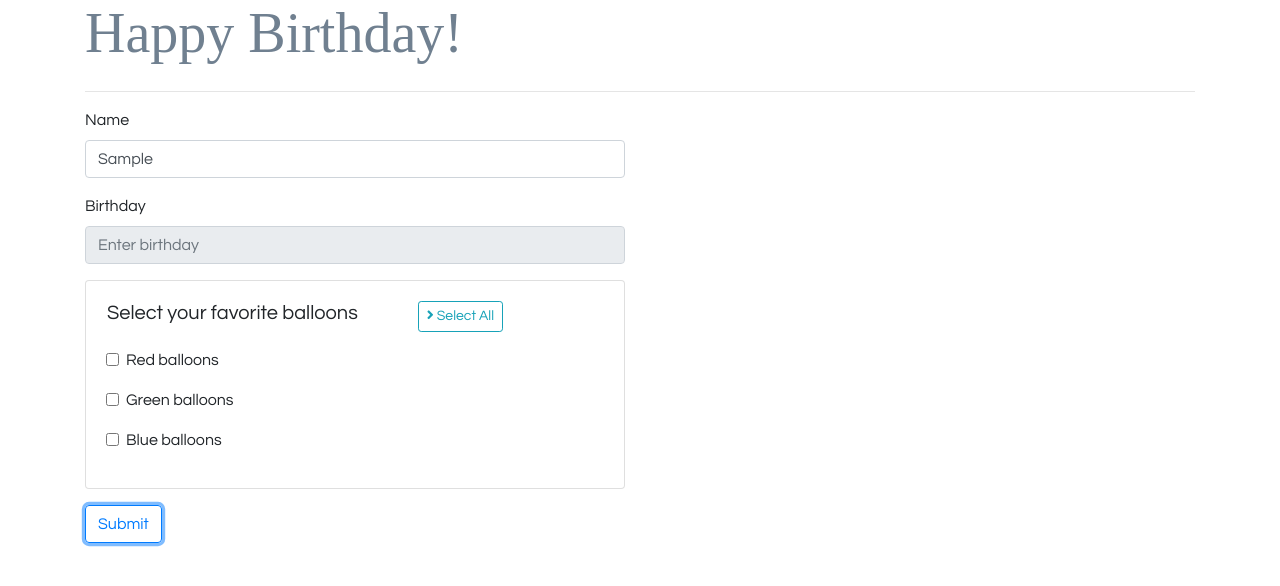
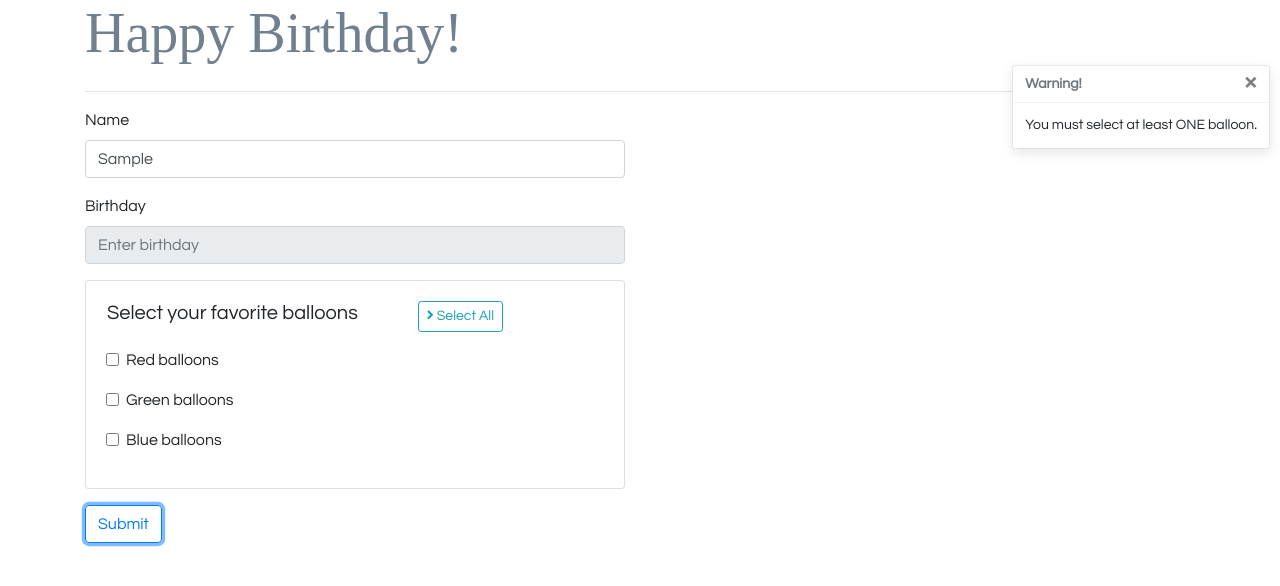
Before and after one commit to ehinners/NetWebDev-client, a plain HTML site: page balloons.html in a window 1280 px wide. Both pictures are taken after typing "Sample" into the empty fields and a click on the button "Submit". Drawn offline with nearby package versions, Linux system fonts and the light colour scheme; a web font is replaced by a local one.

Commit message:
Toast created if submit hit without any checks

```diff
--- a/balloons.html
+++ b/balloons.html
@@ -40,10 +40,27 @@
             visibility: hidden;
         }
 
+        .toast {
+        position: absolute;
+        top: 65px;
+        right: 10px;
+        }
+
     </style>
 </head>
 <body>
-
+    <!-- toast -->
+    <div id="toast" class="toast">
+        <div class="toast-header">
+            <strong class="mr-auto" id="toastWarning">Warning!</strong>
+            <button type="button" class="ml-2 mb-1 close" data-dismiss="toast" aria-label="Close">
+                <span aria-hidden="true">&times;</span>
+            </button>
+        </div>
+        <div class="toast-body">
+            You must select at least ONE balloon.
+        </div>
+    </div>
     <!-- content -->
     <div class="container">
         <h1 id="randomAnimateTitle colorChangedText" class="animate__animated">Happy Birthday!</h1><hr />
--- a/js/balloons.js
+++ b/js/balloons.js
@@ -8,7 +8,6 @@ $(function(){
     var prefix =    "animate__";
     var animation = prefix + atnSeeker;
     $("#randomAnimateTitle").addClass(animation);
-
 
     $('#birthday').pickadate({ format: 'mmmm, d' });
 
@@ -52,11 +51,40 @@ $(function(){
         $("h1").css({'color': "slategray"});
     });
 
+    // preload audio
+    var toast = new Audio('media/toast.wav');
+
     // event listener for form submit
     $('#submit').on('click', function(event) {
         event.preventDefault();
 
+        // check to see how many boxes are checked
+        var $balloonBoxes = $('.balloonSelector:checked');
+
+        // if none are, display toast
+        if($balloonBoxes.length == 0)
+        {
+           // first pause the audio (in case it is still playing)
+            toast.pause();
+            // reset the audio
+            toast.currentTime = 0;
+            // play audio
+            toast.play();
+            $('#toast').toast({ autohide: false }).toast('show');
+        }
+        else{
+            // hide toast if user hits submit AND has selected a balloon
+            $('#toast').toast('hide');
+        }
+
     });
+
+    // toast is hidden (closed) when escape key is hit
+    $(document).keydown(function(e) {
+        if (e.key === "Escape") {
+            $('#toast').toast('hide');
+       }
+   });
 
 
 });
```
